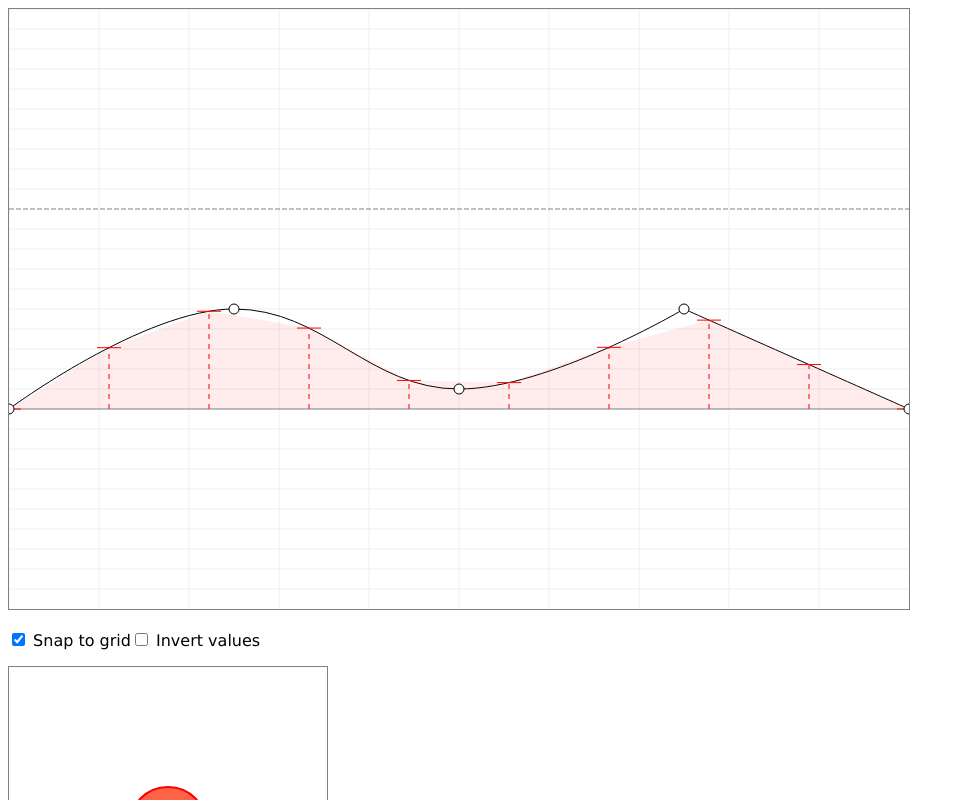
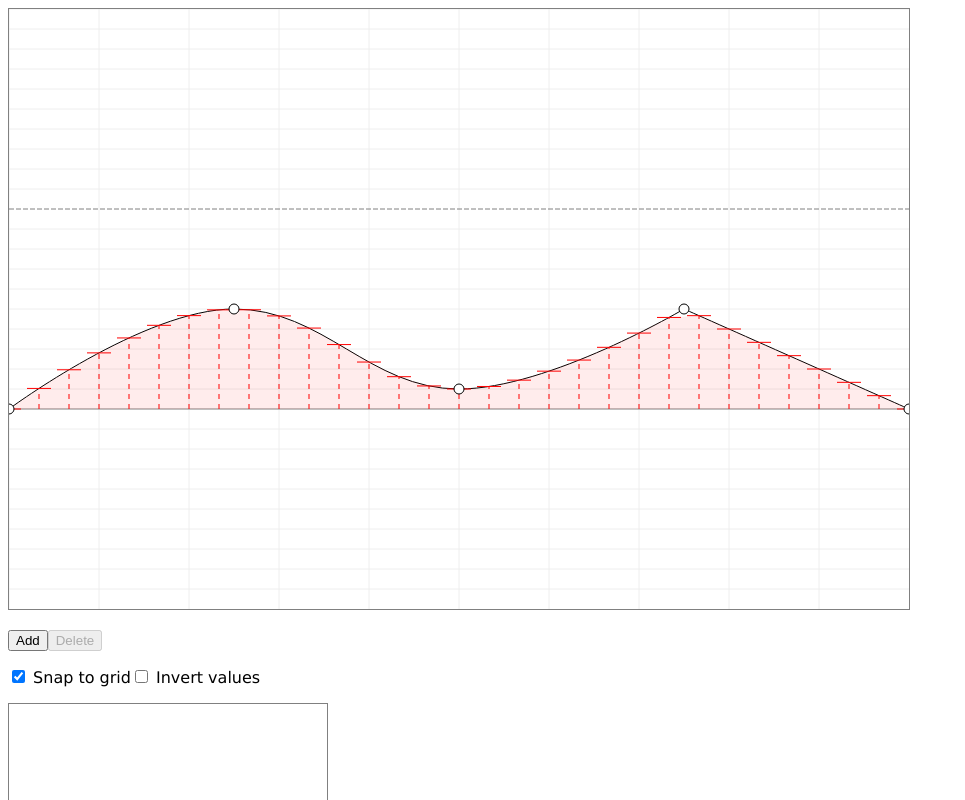
Before and after one commit to gillibrand/keyframe-click, a React (Vite) app: page / in a window 1280 px wide. Shown: the top 800 px of the page, without its empty margins (0-965 px from the left). Built offline with nearby package versions, Linux system fonts and the light colour scheme.

Commit message:
Add and Delete dot support

```diff
--- a/src/app/App.tsx
+++ b/src/app/App.tsx
@@ -1,8 +1,8 @@
 import { useCallback, useEffect, useMemo, useRef, useState } from "react";
+import { BezierTimeline, createBezierTimeline } from "../timeline/BezierTimeline";
+import { BaseDot, Point, UserDot, createRound, createSharp } from "../timeline/point";
+import { debounce, throttle } from "../util";
 import "./App.css";
-import { BaseDot, UserDot, Point, createSharp, createRound } from "../timeline/point";
-import { createBezierTimeline, BezierTimeline } from "../timeline/BezierTimeline";
-import { debounce, throttle } from "../util";
 import { Preview } from "./Preview";
 
 const defaultDots: UserDot[] = [
@@ -34,13 +34,17 @@ function clean(p: BaseDot): Point {
 //   return `translate: ${x}% 0;`;
 // }
 
-function translateY(y: number) {
-  return `translate: 0 ${y}%;`;
-}
+// function translateY(y: number) {
+//   return `translate: 0 ${y}%;`;
+// }
 
 // function scale(s: number) {
 //   return `scale: ${Math.round(s) / 100}`;
 // }
+
+function scaleY(s: number) {
+  return `scale: 1 ${Math.round(s) / 100}`;
+}
 
 function genCssKeyframes(samples: Point[], invertValues: boolean): string {
   const frames = [];
@@ -48,7 +52,7 @@ function genCssKeyframes(samples: Point[], invertValues: boolean): string {
   for (const sample of samples) {
     const timePercent = roundHundredths(sample.x);
     const value = roundHundredths(sample.y);
-    frames.push(`${timePercent}% { ${translateY(invertValues ? -value : value)} }`);
+    frames.push(`${timePercent}% { ${scaleY(invertValues ? -value : value)} }`);
   }
 
   return frames.join("\n");
@@ -72,8 +76,12 @@ function App() {
   const [invertValues, setInvertValues] = useState(false);
   const [output, setOutput] = useState("");
   const [isDirty, setIsDirty] = useState(false);
+  const [isAdding, setIsAdding] = useState(false);
 
-  const updateFromTimeline = useCallback(() => {
+  /**
+   * Update the app display to match the current timeline values.
+   */
+  const syncToTimeline = useCallback(() => {
     const timeline = timelineRef.current;
     if (!timeline) return;
 
@@ -81,35 +89,33 @@ function App() {
     setOutput(genCssKeyframes(timeline.getSamples(), invertValues));
   }, [invertValues]);
 
-  useEffect(() => {
-    updateFromTimeline();
-  }, [updateFromTimeline]);
+  useEffect(
+    function syncOnLoad() {
+      syncToTimeline();
+    },
+    [syncToTimeline]
+  );
 
-  const updateFromTimelineThrottled = useMemo(() => throttle(updateFromTimeline, 100), [updateFromTimeline]);
+  const syncWithTimelineThrottled = useMemo(() => throttle(syncToTimeline, 100), [syncToTimeline]);
 
+  /**
+   * Save dot data to localStorage.
+   */
   function saveDots() {
-    console.info(">>> save 2");
     setIsDirty(false);
-
     if (!timelineRef.current) return;
 
     const dots = timelineRef.current.getUserDots();
-
     localStorage.setItem("dots", JSON.stringify(dots));
-    console.info(">>> dots", dots);
   }
 
   const saveDotsDebounced = useMemo(() => debounce(saveDots, 2000), []);
 
-  const handleTimelineChange = useCallback(() => {
-    setIsDirty(true);
-    updateFromTimelineThrottled();
-    saveDotsDebounced();
-  }, [updateFromTimelineThrottled, saveDotsDebounced]);
-
-  const setCanvas = useCallback((canvas: HTMLCanvasElement) => {
+  /**
+   * Callback when canvas element is created. Wraps it with a timeline.
+   */
+  const setCanvasRef = useCallback((canvas: HTMLCanvasElement) => {
     if (timelineRef.current) {
-      // xxx: data is local to timeline so will be lost
       timelineRef.current.destroy();
       timelineRef.current = null;
     }
@@ -117,10 +123,32 @@ function App() {
     timelineRef.current = canvas ? createBezierTimeline({ canvas, userDots: loadSavedDots() }) : null;
   }, []);
 
-  useEffect(() => {
-    if (!timelineRef.current) return;
-    timelineRef.current.onChange = handleTimelineChange;
-  }, [handleTimelineChange]);
+  /**
+   * Callback for when the timeline changes it isAdding state.
+   * @param adding True if adding. False if not.
+   */
+  const handleAdding = useCallback((adding: boolean) => {
+    setIsAdding(adding);
+  }, []);
+
+  /**
+   * Callback when timeline is changed. Marks as dirty, schedules a save and sync.
+   * Fast to return.
+   */
+  const handleTimelineChange = useCallback(() => {
+    setIsDirty(true);
+    syncWithTimelineThrottled();
+    saveDotsDebounced();
+  }, [syncWithTimelineThrottled, saveDotsDebounced]);
+
+  useEffect(
+    function setCallbacksOnTimeline() {
+      if (!timelineRef.current) return;
+      timelineRef.current.onChange = handleTimelineChange;
+      timelineRef.current.onAdding = handleAdding;
+    },
+    [handleTimelineChange, handleAdding]
+  );
 
   function setSnapToGrid(snapToGrid: boolean) {
     setSnapToGridRaw(snapToGrid);
@@ -130,7 +158,13 @@ function App() {
   }
 
   useEffect(
-    function addInstantSaveOnPageHide() {
+    /**
+     * We debounce saves for a bit since changes are so frequent. If the user navigates away during
+     * that time changes would be lost. Whenever we're dirty, this adds a page-hide listener to
+     * immediately save those changes. We don't always have this since these listener can interfere
+     * with bfcaches.
+     */
+    function addSaveBeforePageHide() {
       if (!isDirty) return;
       window.addEventListener("pagehide", saveDots);
       return () => {
@@ -140,11 +174,58 @@ function App() {
     [isDirty]
   );
 
-  // console.info(">>> output", output);
+  function handleClickAdd() {
+    timelineRef.current!.beginAddingDot();
+  }
+
+  function handleClickDelete() {
+    timelineRef.current!.deleteSelectedDot();
+  }
+
+  useEffect(() => {
+    function handleKeyDown(e: KeyboardEvent) {
+      if (e.key === "a" || e.key === "Shift") {
+        if (timelineRef.current) {
+          timelineRef.current.beginAddingDot();
+        }
+      }
+    }
+    function handleKeyUp(e: KeyboardEvent) {
+      if (e.key !== "a") {
+        if (timelineRef.current) {
+          timelineRef.current.cancel();
+        }
+      }
+    }
+
+    window.addEventListener("keydown", handleKeyDown);
+    window.addEventListener("keyup", handleKeyUp);
+    return () => {
+      window.removeEventListener("keyup", handleKeyUp);
+      window.removeEventListener("keydown", handleKeyDown);
+    };
+  }, []);
+
   return (
     <>
       {/* 100 x 300 logical | 100% x (200% over 100%) */}
-      <canvas height={600} width={900} id="canvas" ref={setCanvas} tabIndex={0} />
+      <canvas
+        height={600}
+        width={900}
+        id="canvas"
+        ref={setCanvasRef}
+        tabIndex={0}
+        className={isAdding ? "is-adding" : ""}
+      />
+      <p>
+        <button onClick={handleClickAdd} disabled={isAdding}>
+          Add
+        </button>
+
+        <button onClick={handleClickDelete} disabled={!selectedPoint}>
+          Delete
+        </button>
+      </p>
       <p>
         <label>
           <input type="checkbox" checked={snapToGrid} onChange={(e) => setSnapToGrid(e.target.checked)} /> Snap to grid
--- a/src/app/Preview.css
+++ b/src/app/Preview.css
@@ -23,7 +23,7 @@
   border: solid 2px red;
 
   &.is-animate {
-    animation: 1000ms linear preview-anim1;
+    animation: 1000ms linear preview-anim1 forwards;
   }
 
   &::after {
--- a/src/timeline/BezierTimeline.ts
+++ b/src/timeline/BezierTimeline.ts
@@ -1,5 +1,6 @@
-import { Black, bullsEye, circle, dash, diamond, Gray, LightGray, Red, White, willDraw } from "./drawing";
-import { BaseDot, diffPt, findYForX, nearPt, PhysDot, Point, togglePt, UserDot } from "./point";
+import { stopEvent } from "../util";
+import { Black, Blue, bullsEye, circle, dash, diamond, Gray, LightGray, Red, White, willDraw } from "./drawing";
+import { BaseDot, diffPt, findYForX, findYForXInCurve, nearPt, PhysDot, Point, togglePt, UserDot } from "./point";
 
 type HandlePair = {
   handle: Point;
@@ -26,17 +27,23 @@ function createThreshold(origin: Point, threshold: number) {
   };
 }
 
-interface BezierTimeline {
+export interface BezierTimeline {
   destroy: () => void;
+
   setSnapToGrid: (snapToGrid: boolean) => void;
-  updateSelectedPoint: (p: UserDot) => void;
+  getUserDots(): UserDot[];
   getSamples(): Point[];
+
+  set onChange(onChangeCallback: (() => void) | undefined);
+  set onAdding(onAddingCallback: ((isAdding: boolean) => void) | undefined);
+
+  beginAddingDot(): void;
+
   getSelectedDot(): UserDot | null;
-  set onChange(onChangeCallback: (() => void) | undefined);
-  getUserDots(): UserDot[];
+  updateSelectedDot: (p: UserDot) => void;
+  deleteSelectedDot: () => void;
+  cancel: () => void;
 }
-
-export type { BezierTimeline };
 
 export interface BezierTimelineProps {
   canvas: HTMLCanvasElement;
@@ -45,14 +52,15 @@ export interface BezierTimelineProps {
   snapToGrid?: boolean;
 }
 
+type State = "adding" | "default";
+
 /**
  * Wraps an existing canvas element with logic to draw a timeline.
  * @returns Controller to interact with the graph.
  */
-function createBezierTimeline({
+export function createBezierTimeline({
   canvas: _canvas,
   userDots,
-  onChange: _onChange,
   snapToGrid: _snapToGrid = true,
 }: BezierTimelineProps): BezierTimeline {
   const ScaleX = 9;
@@ -61,13 +69,20 @@ function createBezierTimeline({
   const OffsetX = 0;
   const OffsetY = 400;
 
-  const _c = _canvas.getContext("2d")!;
+  const _cx = _canvas.getContext("2d")!;
 
   const _pDots = userDots.map((p) => asPhysDot(p));
   const _pSamples: Point[] = [];
 
+  let _addingAtPoint: Point | null = null;
+
   let _selectedIndex: number | null = null;
   let _dragging: Dragging | null = null;
+
+  let _onChange: (() => void) | undefined;
+  let _onIsAdding: ((adding: boolean) => void) | undefined;
+
+  let _state: State = "default";
 
   function cloneSelectedDot(): PhysDot | null {
     // XXX: shallow clone. Good enough for React to notice
@@ -107,6 +122,8 @@ function createBezierTimeline({
   // }
 
   function onMouseDown(e: MouseEvent) {
+    if (_addingAtPoint !== null) return;
+
     _dragging = null;
     const x = e.offsetX;
     const y = e.offsetY;
@@ -187,7 +204,7 @@ function createBezierTimeline({
 
   let isPastThreshold: (e: MouseEvent) => boolean = () => false;
 
-  function onMouseMove(e: MouseEvent) {
+  function onMouseMoveDrag(e: MouseEvent) {
     if (!isPastThreshold(e)) return;
 
     if (!_dragging || e.buttons === 0) {
@@ -265,50 +282,50 @@ function createBezierTimeline({
     didChange();
   }
 
-  function onMouseUp() {
+  function onMouseUpDrag() {
     endDrag();
   }
 
   function startDrag(x: number, y: number) {
     isPastThreshold = createThreshold({ x, y }, 2);
-    _canvas.addEventListener("mousemove", onMouseMove);
-    _canvas.addEventListener("mouseup", onMouseUp);
+    _canvas.addEventListener("mousemove", onMouseMoveDrag);
+    _canvas.addEventListener("mouseup", onMouseUpDrag);
   }
 
   function endDrag() {
-    _canvas.removeEventListener("mousemove", onMouseMove);
-    _canvas.removeEventListener("mouseup", onMouseUp);
+    _canvas.removeEventListener("mousemove", onMouseMoveDrag);
+    _canvas.removeEventListener("mouseup", onMouseUpDrag);
     _dragging = null;
   }
 
   function drawGrid() {
-    _c.strokeStyle = LightGray;
-    _c.lineWidth = 1;
+    _cx.strokeStyle = LightGray;
+    _cx.lineWidth = 1;
 
     for (let x = 0; x < 100 * ScaleX; x += 10 * ScaleX) {
-      _c.beginPath();
-      _c.moveTo(x, 0);
-      _c.lineTo(x, _canvas.height);
-      _c.stroke();
+      _cx.beginPath();
+      _cx.moveTo(x, 0);
+      _cx.lineTo(x, _canvas.height);
+      _cx.stroke();
     }
 
     for (let y = 0; y < 300; y += 10) {
-      _c.beginPath();
-      _c.moveTo(0, y * ScaleY);
+      _cx.beginPath();
+      _cx.moveTo(0, y * ScaleY);
 
       if (y === 100) {
-        _c.strokeStyle = Gray;
-        _c.setLineDash([5, 2]);
+        _cx.strokeStyle = Gray;
+        _cx.setLineDash([5, 2]);
       } else if (y === 200) {
-        _c.strokeStyle = Gray;
-        _c.setLineDash([]);
+        _cx.strokeStyle = Gray;
+        _cx.setLineDash([]);
       } else {
-        _c.strokeStyle = LightGray;
-        _c.setLineDash([]);
+        _cx.strokeStyle = LightGray;
+        _cx.setLineDash([]);
       }
 
-      _c.lineTo(_canvas.width, y * ScaleY);
-      _c.stroke();
+      _cx.lineTo(_canvas.width, y * ScaleY);
+      _cx.stroke();
     }
   }
 
@@ -321,7 +338,7 @@ function createBezierTimeline({
     let da = _pDots[dotIndex - 1];
     let db = _pDots[dotIndex];
 
-    const inc = 100 / 9;
+    const inc = 100 / 30;
 
     for (let x = 0; x < 101; x += inc) {
       if (x > 100) x = 100;
@@ -351,41 +368,58 @@ function createBezierTimeline({
         _pSamples.push(sample);
 
         // draw the guide lines
-        willDraw(_c, () => {
-          _c.strokeStyle = Red;
-          dash(sample, _c);
-          _c.setLineDash([5, 5]);
-          _c.beginPath();
-          _c.moveTo(px, OffsetY);
-          _c.lineTo(px, py);
-          _c.stroke();
+        willDraw(_cx, () => {
+          _cx.strokeStyle = Red;
+          dash(sample, _cx);
+          _cx.setLineDash([5, 5]);
+          _cx.beginPath();
+          _cx.moveTo(px, OffsetY);
+          _cx.lineTo(px, py);
+          _cx.stroke();
         });
       }
     }
 
     // Fill the sample area
-    _c.beginPath();
-    _c.moveTo(0, OffsetY);
+    _cx.beginPath();
+    _cx.moveTo(0, OffsetY);
     for (let i = 0; i < _pSamples.length; i++) {
       const s = _pSamples[i];
-      _c.lineTo(s.x, s.y);
+      _cx.lineTo(s.x, s.y);
     }
-    _c.lineTo(_canvas.width, OffsetY);
-    _c.lineTo(0, OffsetY);
-    _c.fillStyle = "rgba(255 0 0 / .075)";
-    _c.fill();
+    _cx.lineTo(_canvas.width, OffsetY);
+    _cx.lineTo(0, OffsetY);
+    _cx.fillStyle = "rgba(255 0 0 / .075)";
+    _cx.fill();
+  }
+
+  function drawAddMarker() {
+    if (_addingAtPoint === null) return;
+
+    _cx.strokeStyle = Blue;
+
+    let y = findYForXInCurve(_addingAtPoint.x, _pDots);
+    if (y === null) y = _addingAtPoint.y;
+
+    _cx.beginPath();
+    _cx.moveTo(_addingAtPoint.x, 0);
+    _cx.lineTo(_addingAtPoint.x, _canvas.height);
+    _cx.stroke();
+
+    bullsEye({ x: _addingAtPoint.x, y }, _cx);
   }
 
   function draw() {
-    _c.clearRect(0, 0, _canvas.width, _canvas.height);
+    _cx.clearRect(0, 0, _canvas.width, _canvas.height);
 
     drawGrid();
 
     // draw curve
-    _c.strokeStyle = Black;
+    if (_pDots.length > 0) {
+      _cx.strokeStyle = Black;
       const origin = _pDots[0];
-    _c.beginPath();
-    _c.moveTo(origin.x, origin.y);
+      _cx.beginPath();
+      _cx.moveTo(origin.x, origin.y);
 
       for (let i = 1; i < _pDots.length; i++) {
         const pp = _pDots[i - 1];
@@ -393,9 +427,9 @@ function createBezierTimeline({
 
         const cp1 = pp.type === "sharp" ? pp : pp.h2;
         const cp2 = p.type === "sharp" ? p : p.h1;
-      _c.bezierCurveTo(cp1.x, cp1.y, cp2.x, cp2.y, p.x, p.y);
+        _cx.bezierCurveTo(cp1.x, cp1.y, cp2.x, cp2.y, p.x, p.y);
       }
-    _c.stroke();
+      _cx.stroke();
 
       drawSamples();
 
@@ -407,33 +441,36 @@ function createBezierTimeline({
           const h1 = p.h1;
           const h2 = p.h2;
 
-        willDraw(_c, () => {
-          _c.strokeStyle = Gray;
-          _c.setLineDash([5, 2]);
+          willDraw(_cx, () => {
+            _cx.strokeStyle = Gray;
+            _cx.setLineDash([5, 2]);
 
             for (const h of [h1, h2]) {
-            _c.beginPath();
-            _c.moveTo(p.x, p.y);
-            _c.lineTo(h.x, h.y);
-            _c.stroke();
+              _cx.beginPath();
+              _cx.moveTo(p.x, p.y);
+              _cx.lineTo(h.x, h.y);
+              _cx.stroke();
             }
 
             if (p.type === "round") {
-            _c.fillStyle = Gray;
-            diamond(p.h1, _c);
-            diamond(p.h2, _c);
+              _cx.fillStyle = Gray;
+              diamond(p.h1, _cx);
+              diamond(p.h2, _cx);
             }
           });
         }
 
-      _c.fillStyle = White;
-      _c.strokeStyle = Black;
+        _cx.fillStyle = White;
+        _cx.strokeStyle = Black;
         if (_selectedIndex === i) {
-        bullsEye(p, _c);
+          bullsEye(p, _cx);
         } else {
-        circle(p, _c);
+          circle(p, _cx);
         }
       }
+    }
+
+    drawAddMarker();
   }
 
   function onKeyDown(e: KeyboardEvent) {
@@ -444,6 +481,16 @@ function createBezierTimeline({
     const p = _selectedIndex === null ? null : _pDots[_selectedIndex];
 
     switch (e.key) {
+      case "Delete":
+      case "Backspace":
+        deleteSelectedDot();
+        break;
+
+      case "a":
+        stopEvent(e);
+        beginAddingDot();
+        break;
+
       case "c": {
         if (_selectedIndex === null) return;
         const p = _pDots[_selectedIndex];
@@ -466,19 +513,24 @@ function createBezierTimeline({
           _selectedIndex--;
         }
         break;
+
       case "ArrowUp":
         if (p) moveKeyPoint(p, p.x, p.y - ScaleY);
-
+        e.preventDefault();
         break;
       case "ArrowDown":
         if (p) moveKeyPoint(p, p.x, p.y + ScaleY);
+        e.preventDefault();
         break;
       case "ArrowLeft":
         if (p) moveKeyPoint(p, p.x - ScaleX, p.y);
+        e.preventDefault();
         break;
       case "ArrowRight":
         if (p) moveKeyPoint(p, p.x + ScaleX, p.y);
+        e.preventDefault();
         break;
+
       default:
         // bail without redrawing
         return;
@@ -498,9 +550,15 @@ function createBezierTimeline({
     // _canvas.addEventListener("dblclick", onDblClick);
     _canvas.removeEventListener("keydown", onKeyDown);
     _canvas.removeEventListener("mousedown", onMouseDown);
+
+    _canvas.removeEventListener("mousemove", onMouseMoveDrag);
+    _canvas.removeEventListener("mouseup", onMouseUpDrag);
+
+    _canvas.removeEventListener("mousemove", onMouseMoveAdding);
+    // _canvas.removeEventListener("mousedown", onMouseDown);
   }
 
-  function updateSelectedPoint(p: UserDot) {
+  function updateSelectedDot(p: UserDot) {
     if (_selectedIndex === null) return;
     _pDots[_selectedIndex] = asPhysDot(p);
     draw();
@@ -518,22 +576,134 @@ function createBezierTimeline({
     return _pSamples.map((s) => asUserPoint(s));
   }
 
-  // initial
+  function endAddingDot() {
+    _addingAtPoint = null;
+    _state = "default";
+
+    window.removeEventListener("keydown", onKeyDownCancel);
+    _canvas.removeEventListener("mouseleave", onMouseLeaveAdding);
+    _canvas.removeEventListener("click", onClickAdding);
+    _canvas.removeEventListener("mousemove", onMouseMoveAdding);
+
+    draw();
+    if (_onIsAdding) _onIsAdding(false);
+  }
+
+  function onMouseMoveAdding(e: MouseEvent) {
+    _addingAtPoint = { x: e.offsetX, y: e.offsetY };
+    draw();
+  }
+
+  function onMouseLeaveAdding() {
+    // null out the line, but the event listeners are still active if it returns
+    _addingAtPoint = null;
+    draw();
+  }
+
+  function onClickAdding() {
+    if (_addingAtPoint !== null) {
+      let y = findYForXInCurve(_addingAtPoint.x, _pDots);
+      if (y === null) y = _addingAtPoint.y;
+
+      const newDot: PhysDot = {
+        type: "sharp",
+        space: "physical",
+        x: _addingAtPoint.x,
+        y: y,
+        h1: {
+          x: _addingAtPoint.x - 50,
+          y: y,
+        },
+        h2: {
+          x: _addingAtPoint.x + 50,
+          y: y,
+        },
+      };
+
+      let didAdd = false;
+      for (let i = 0; i < _pDots.length; i++) {
+        if (_pDots[i].x >= newDot.x) {
+          didAdd = true;
+          _pDots.splice(i, 0, newDot);
+          _selectedIndex = i;
+          break;
+        }
+      }
+
+      if (!didAdd) {
+        _pDots.push(newDot);
+        didChange();
+      }
+    }
+
+    endAddingDot();
+  }
+
+  function onKeyDownCancel(e: KeyboardEvent) {
+    if (e.key === "Escape") {
+      endAddingDot();
+      endDrag();
+    }
+  }
+
+  function beginAddingDot() {
+    if (_state === "adding") return;
+
+    // cleanup
+    endAddingDot();
+    _state = "adding";
+
+    _canvas.addEventListener("mousemove", onMouseMoveAdding);
+    _canvas.addEventListener("click", onClickAdding);
+    _canvas.addEventListener("mouseleave", onMouseLeaveAdding);
+    window.addEventListener("keydown", onKeyDownCancel);
+
+    _selectedIndex = null;
     draw();
 
+    if (_onIsAdding) _onIsAdding(true);
+  }
+
+  function deleteSelectedDot() {
+    if (_selectedIndex === null) return;
+
+    _pDots.splice(_selectedIndex, 1);
+
+    if (_pDots.length === 0) {
+      _selectedIndex = null;
+    } else if (_selectedIndex !== 0) {
+      _selectedIndex--;
+    }
+
+    draw();
+    didChange();
+  }
+
+  function cancel() {
+    endAddingDot();
+  }
+
+  // initial render
+  draw();
+
+  // type BezierTimeline
   return {
     destroy,
-    updateSelectedPoint,
+    updateSelectedDot,
     setSnapToGrid,
     getSamples,
     getSelectedDot,
     set onChange(onChangeCallback: (() => void) | undefined) {
       _onChange = onChangeCallback;
     },
+    set onAdding(onAddCallback: ((isAdding: boolean) => void) | undefined) {
+      _onIsAdding = onAddCallback;
+    },
     getUserDots: () => {
       return _pDots.map((d) => asUserDot(d));
     },
+    beginAddingDot,
+    deleteSelectedDot,
+    cancel,
   };
 }
-
-export { createBezierTimeline };
--- a/src/timeline/point.ts
+++ b/src/timeline/point.ts
@@ -93,7 +93,7 @@ export function findYForX(
     t = Math.max(0, Math.min(1, t)); // Clamp t to [0,1]
   }
 
-  console.warn("Unable to find Y for given X within tolerance");
+  // This is normal if point don't fully 100% cover the width.
   return null;
 }
 
@@ -134,6 +134,6 @@ export function findYForXInCurve(x: number, curves: PhysDot[], tolerance = 1e-6,
     }
   }
 
-  console.error("x value out of bounds or no solution found: " + x + " i: " + i + " j: " + j);
+  // This is normal if point don't fully 100% cover the width.
   return null;
 }
--- a/src/util/index.ts
+++ b/src/util/index.ts
@@ -36,3 +36,8 @@ export function debounce<Args extends unknown[]>(fn: (...args: Args) => void, de
     };
   };
 }
+
+export function stopEvent(e: Event) {
+  e.stopPropagation();
+  e.preventDefault();
+}
```
Also changed, not shown: src/app/App.css (+9 -0 lines). Lines whose indentation alone changed are shown as unchanged.
